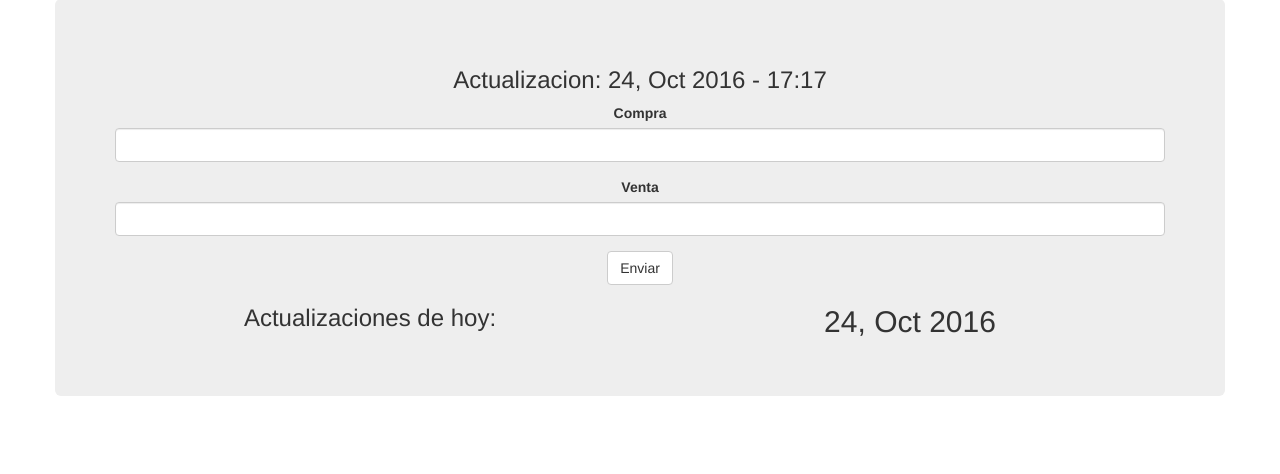
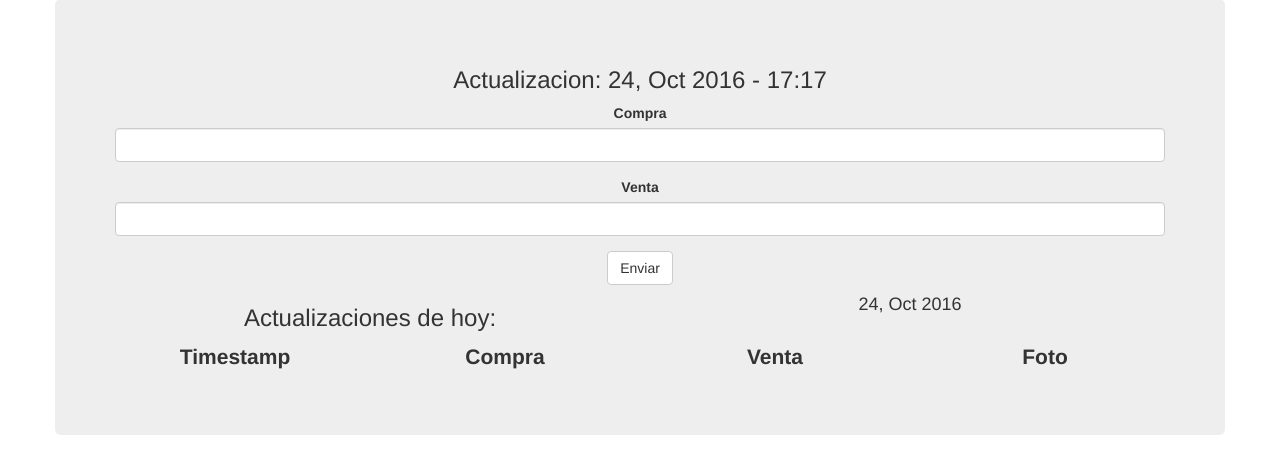
Before and after one commit to ponkbrown/publiCambio, a Flask app: page /update in a window 1280 px wide. Shown: the part 73-547 px from the top of the page. Run offline with Flask 2, Linux system fonts and the light colour scheme; the visitor is signed in with stand-in values (Sample User, id 1); data that the repository does not hold is empty; some libraries are stand-ins or nearby versions.

Commit message:
se agegan los titulos a el log de los cambios de hoy

```diff
--- a/templates/cambioUpdate.html
+++ b/templates/cambioUpdate.html
@@ -13,8 +13,22 @@
       <h3> Actualizaciones de hoy: </h3>
   </div>
   <div class='col-xs-6'>
-      <h2>{{ fecha.strftime('%d, %b %Y') }}
+      <h4>{{ fecha.strftime('%d, %b %Y') }} </h4>
   </div>
+</div>
+<div class='row'>
+    <div class=col-xs-3>
+        <p><b>Timestamp</b></p>
+    </div>
+    <div class=col-xs-3>
+        <p><b>Compra</b></p>
+    </div>
+    <div class=col-xs-3>
+        <p><b>Venta</b></p>
+    </div>
+    <div class=col-xs-3>
+        <p><b>Foto</b></p>
+    </div>
 </div>
 {% for captura in capturasHoy%}
 <div class="row">
```
